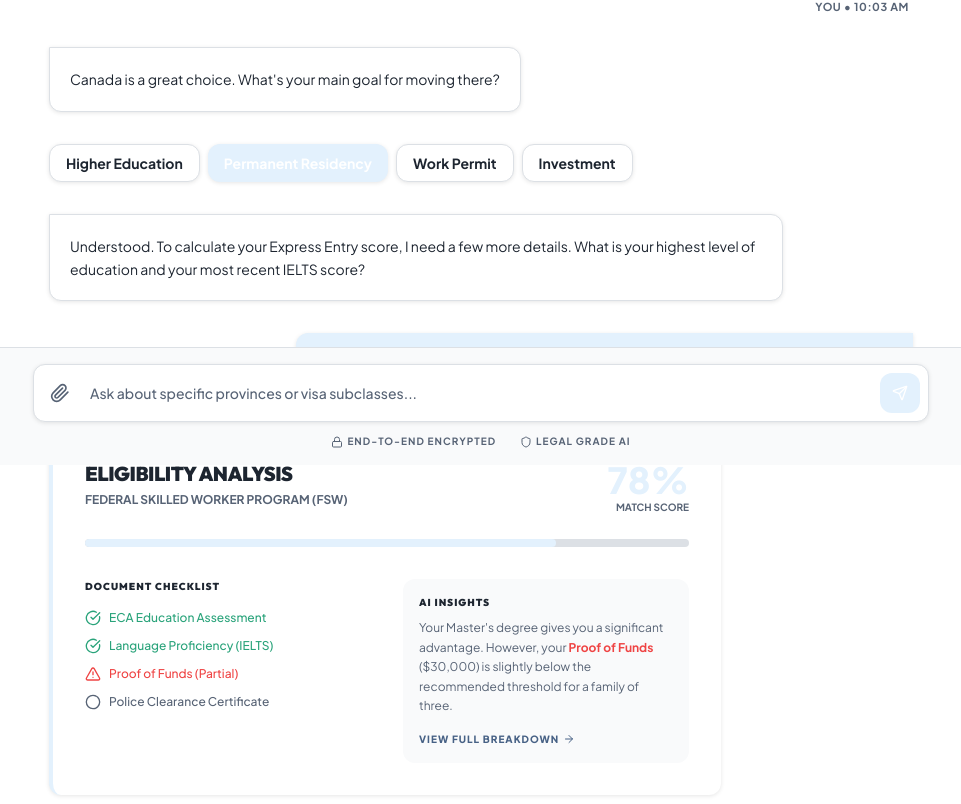
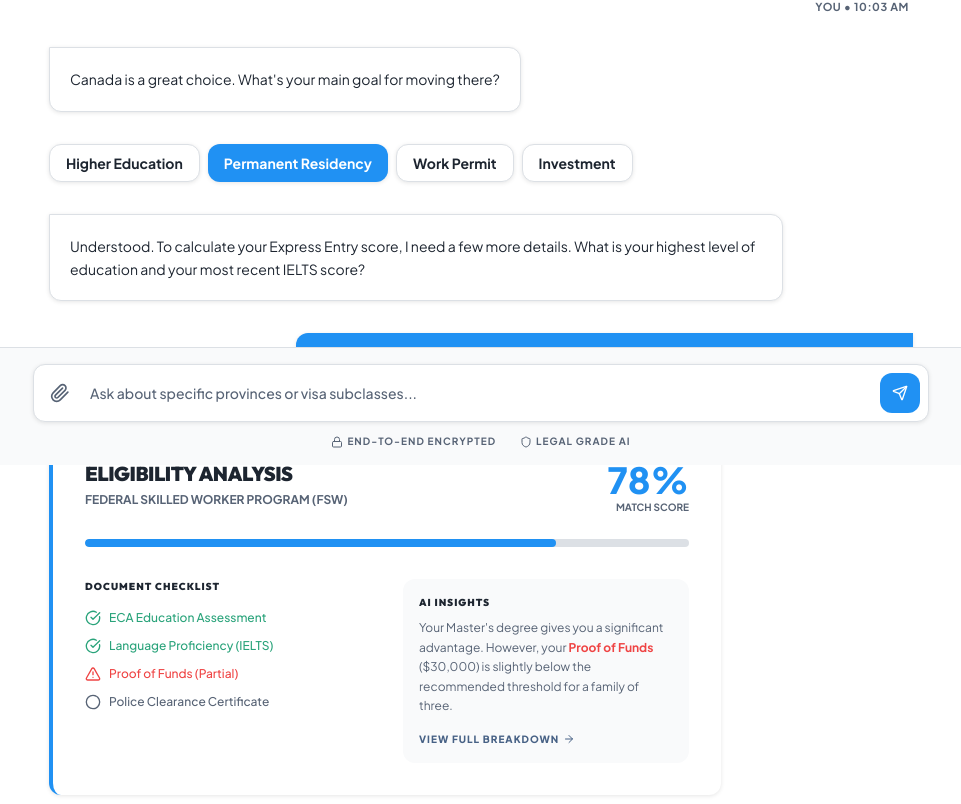
Before and after one commit to ceo4u/visaformula, a Next.js app: page /ai-assistant in a window 1280 px wide. Shown: the part 335-1139 px from the top of the page, without its empty margins (159-1120 px from the left). Built offline with nearby package versions, Linux system fonts and the light colour scheme.

Commit message:
fix: resolve white text contrast issues with light blue theme

```diff
--- a/app/ai-assistant/page.tsx
+++ b/app/ai-assistant/page.tsx
@@ -60,7 +60,7 @@ export default function AiAssistantPage() {
                         if (msg.type === "user") {
                             return (
                                 <motion.div key={idx} initial={{ opacity: 0, y: 10 }} animate={{ opacity: 1, y: 0 }} transition={{ delay: idx * 0.05 }} className="flex flex-col items-end self-end max-w-[85%]">
-                                    <div className="bg-primary-container text-white p-5 rounded-xl rounded-tr-none shadow-editorial">
+                                    <div className="bg-primary text-white p-5 rounded-xl rounded-tr-none shadow-editorial">
                                         <p className="text-sm leading-relaxed">{msg.content}</p>
                                     </div>
                                     {msg.time && <span className="text-[11px] font-bold text-on-surface-variant mt-2 uppercase tracking-wider px-1">{msg.time}</span>}
@@ -74,7 +74,7 @@ export default function AiAssistantPage() {
                                         <button
                                             key={c}
                                             className={`px-4 py-2 text-sm font-bold rounded-lg shadow-editorial transition-colors ${c === msg.selectedChoice
-                                                ? "bg-primary-container text-white"
+                                                ? "bg-primary text-white"
                                                 : "bg-white border border-surface-container-highest text-on-surface hover:border-primary hover:text-primary"}`}
                                         >
                                             {c}
@@ -86,20 +86,20 @@ export default function AiAssistantPage() {
                         if (msg.type === "card") {
                             return (
                                 <motion.div key={idx} initial={{ opacity: 0, y: 20 }} animate={{ opacity: 1, y: 0 }} transition={{ delay: 0.4 }} className="flex flex-col items-start w-full">
-                                    <div className="bg-surface-container-lowest shadow-editorial w-full max-w-2xl rounded-xl p-8 border-l-4 border-primary-container">
+                                    <div className="bg-surface-container-lowest shadow-editorial w-full max-w-2xl rounded-xl p-8 border-l-4 border-primary">
                                         <div className="flex justify-between items-start mb-6">
                                             <div>
                                                 <h3 className="text-xl font-black text-on-surface uppercase tracking-tight font-heading">Eligibility Analysis</h3>
                                                 <p className="text-xs text-on-surface-variant font-bold uppercase mt-1">Federal Skilled Worker Program (FSW)</p>
                                             </div>
                                             <div className="text-right">
-                                                <span className="text-4xl font-black text-primary-container">78%</span>
+                                                <span className="text-4xl font-black text-primary">78%</span>
                                                 <p className="text-[10px] font-bold text-on-surface-variant uppercase">Match Score</p>
                                             </div>
                                         </div>
 
                                         <div className="w-full bg-surface-container-highest h-2 rounded-full mb-8 overflow-hidden">
-                                            <motion.div initial={{ width: 0 }} animate={{ width: "78%" }} transition={{ duration: 1.2, delay: 0.5 }} className="bg-primary-container h-full rounded-full" />
+                                            <motion.div initial={{ width: 0 }} animate={{ width: "78%" }} transition={{ duration: 1.2, delay: 0.5 }} className="bg-primary h-full rounded-full" />
                                         </div>
 
                                         <div className="grid grid-cols-1 md:grid-cols-2 gap-8">
@@ -155,7 +155,7 @@ export default function AiAssistantPage() {
                             value={input}
                             onChange={(e) => setInput(e.target.value)}
                         />
-                        <button className="w-10 h-10 bg-primary-container text-white rounded-lg flex items-center justify-center hover:bg-primary transition-all active:scale-95">
+                        <button className="w-10 h-10 bg-primary text-white rounded-lg flex items-center justify-center hover:bg-primary/90 transition-all active:scale-95">
                             <Send className="w-4 h-4" />
                         </button>
                     </div>
--- a/app/dashboard/page.tsx
+++ b/app/dashboard/page.tsx
@@ -112,7 +112,7 @@ export default function DashboardPage() {
                                         </div>
                                     </div>
                                 </div>
-                                <button className="bg-primary text-white px-6 py-3 rounded-lg font-bold text-sm hover:bg-primary-container transition-colors flex items-center justify-center gap-2 whitespace-nowrap">
+                                <button className="bg-primary text-white px-6 py-3 rounded-lg font-bold text-sm hover:bg-primary/80 transition-colors flex items-center justify-center gap-2 whitespace-nowrap">
                                     <Video className="w-4 h-4" />
                                     Join Call
                                 </button>
--- a/app/emergency/page.tsx
+++ b/app/emergency/page.tsx
@@ -13,7 +13,7 @@ export default function EmergencyPage() {
     return (
         <div className="mb-20">
             {/* ALERT BAR */}
-            <div className="bg-primary-container text-white py-2 px-4 text-center sticky top-16 z-40 shadow-md">
+            <div className="bg-primary text-white py-2 px-4 text-center sticky top-16 z-40 shadow-md">
                 <div className="max-w-7xl mx-auto flex items-center justify-center gap-3">
                     <Gavel className="w-4 h-4" />
                     <span className="text-xs md:text-sm font-bold tracking-wider uppercase">Emergency Legal Help — 24/7 Response Available</span>
@@ -71,7 +71,7 @@ export default function EmergencyPage() {
 
                 {/* ANALYZE BUTTON */}
                 <div className="mb-16">
-                    <button className="w-full bg-primary-container text-white py-4 rounded-lg text-lg font-black uppercase tracking-widest shadow-lg hover:bg-primary transition-all flex items-center justify-center gap-3 active:scale-95">
+                    <button className="w-full bg-primary text-white py-4 rounded-lg text-lg font-black uppercase tracking-widest shadow-lg hover:bg-primary/90 transition-all flex items-center justify-center gap-3 active:scale-95">
                         <BarChart3 className="w-5 h-5" />
                         Analyze Legal Status Now
                     </button>
@@ -158,7 +158,7 @@ export default function EmergencyPage() {
                         </div>
                     </div>
 
-                    <button className="w-full bg-primary py-4 rounded-lg text-white font-black uppercase tracking-widest flex items-center justify-center gap-3 shadow-xl hover:bg-primary-container transition-all active:scale-95">
+                    <button className="w-full bg-primary py-4 rounded-lg text-white font-black uppercase tracking-widest flex items-center justify-center gap-3 shadow-xl hover:bg-primary/90 transition-all active:scale-95">
                         <Phone className="w-5 h-5" />
                         Connect to Emergency Lawyer
                     </button>
--- a/app/lawyer/[id]/page.tsx
+++ b/app/lawyer/[id]/page.tsx
@@ -232,7 +232,7 @@ export default function LawyerProfilePage() {
                                 </div>
                             </div>
 
-                            <button className="w-full bg-primary-container text-white py-4 rounded-lg font-black text-sm uppercase tracking-widest shadow-lg hover:bg-primary transition-all active:scale-95">
+                            <button className="w-full bg-primary text-white py-4 rounded-lg font-black text-sm uppercase tracking-widest shadow-lg hover:bg-primary/90 transition-all active:scale-95">
                                 Request to Book
                             </button>
                             <p className="text-[10px] text-center text-on-surface-variant">
--- a/app/page.tsx
+++ b/app/page.tsx
@@ -75,7 +75,7 @@ export default function HomePage() {
               placeholder="What do you need help with?"
               type="text"
             />
-            <button className="bg-primary text-white font-bold px-8 rounded-xl hover:bg-primary-container transition-all flex items-center justify-center shadow-sm">
+            <button className="bg-primary text-white font-bold px-8 rounded-xl hover:bg-primary/80 transition-all flex items-center justify-center shadow-sm">
               Search
             </button>
           </motion.div>
@@ -191,7 +191,7 @@ export default function HomePage() {
 
       {/* APP DOWNLOAD CTA */}
       <section className="max-w-7xl mx-auto py-24 px-6">
-        <div className="bg-primary-container rounded-2xl p-8 md:p-16 flex flex-col md:flex-row items-center gap-12 overflow-hidden relative">
+        <div className="bg-primary rounded-2xl p-8 md:p-16 flex flex-col md:flex-row items-center gap-12 overflow-hidden relative shadow-xl">
           <div className="flex-1 text-white relative z-10">
             <h2 className="text-3xl md:text-5xl font-black mb-6 leading-tight font-heading">Expert Advice, <br />In Your Pocket.</h2>
             <p className="text-lg opacity-90 mb-10 max-w-md">Download the VisaHub app to chat with experts, track your visa status, and get real-time emergency support.</p>
--- a/components/layout/header.tsx
+++ b/components/layout/header.tsx
@@ -44,7 +44,7 @@ export function Header() {
                             type="text"
                         />
                     </div>
-                    <button className="bg-primary hover:bg-primary-container px-5 flex items-center justify-center transition-colors">
+                    <button className="bg-primary hover:bg-primary/80 px-5 flex items-center justify-center transition-colors">
                         <span className="text-white text-xs font-bold tracking-wide">Search</span>
                     </button>
                 </div>
@@ -81,7 +81,7 @@ export function Header() {
                 </Link>
                 <Link
                     href="/signup"
-                    className="bg-primary text-white font-bold px-5 py-2 rounded-full hover:bg-primary-container transition-all text-sm shadow-[0_2px_10px_rgba(36,154,250,0.3)] hover:shadow-[0_4px_14px_rgba(36,154,250,0.4)]"
+                    className="bg-primary text-white font-bold px-5 py-2 rounded-full hover:bg-primary/80 transition-all text-sm shadow-[0_2px_10px_rgba(36,154,250,0.3)] hover:shadow-[0_4px_14px_rgba(36,154,250,0.4)]"
                 >
                     Sign up
                 </Link>
```
